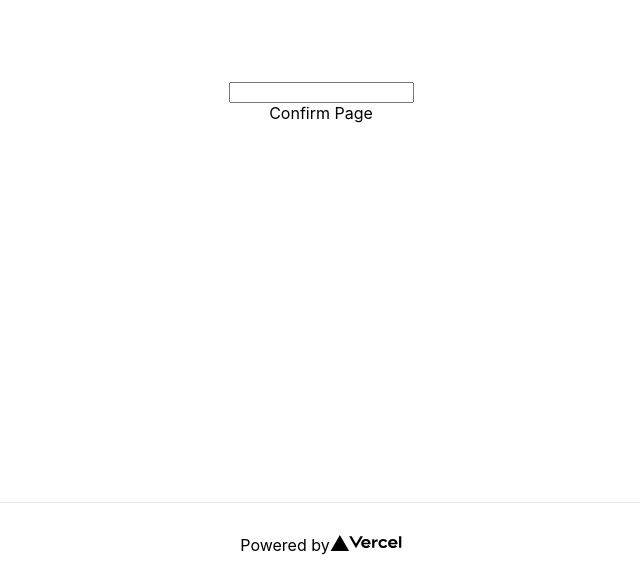
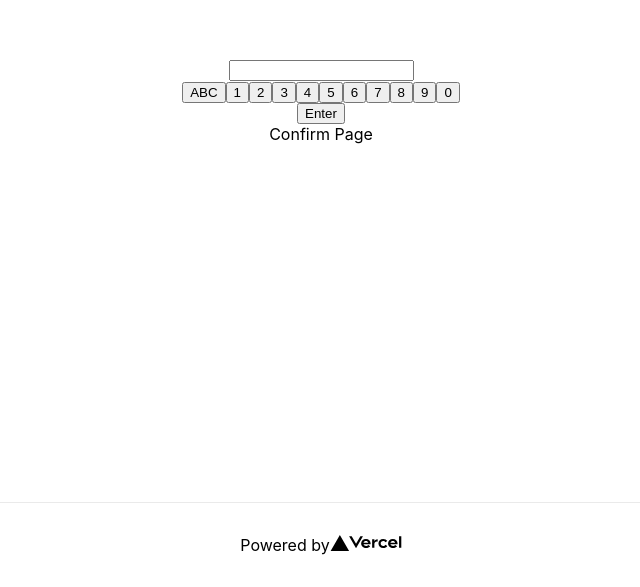
Before and after one commit to therazor113/Forklift-Next, a Next.js app: page / in a window 1280 px wide. Shown: the part 298-885 px from the top of the page, without its empty margins (319-959 px from the left). Built offline with nearby package versions, Linux system fonts and the light colour scheme.

Commit message:
working on keypad

```diff
--- a/components/context/UserContext/UserContext.js
+++ b/components/context/UserContext/index.js
@@ -1,4 +1,4 @@
-import { createContext, useState } from "react";
+import { createContext, useState } from "react"
 
 const UserContext = createContext()
 
--- /dev/null
+++ b/components/utilities/KeyPad/Key/index.js
@@ -0,0 +1,26 @@
+import { useState, useEffect } from "react"
+const Key = ({ keys, keyType, id, currentKey, onClick }) => {
+  const [index, setIndex] = useState(0)
+
+  const handleClick = () => {
+    if (keyType == 'ABC') {
+      onClick(keys, id)
+      setIndex(0)
+    } else {
+      setIndex(val => val + 1 >= keys.length ? 0 : val + 1)
+      onClick(keys[index], id)
+    }
+  }
+
+  useEffect(() => {
+		if (currentKey !== id) {
+			setIndex(0)
+		}
+	}, [currentKey, id])
+
+  return (
+    <button onClick={handleClick}>{keys.join('')}</button>
+  )
+}
+
+export default Key
--- /dev/null
+++ b/components/utilities/KeyPad/Keys/index.js
@@ -0,0 +1,70 @@
+import { useState, useEffect, useRef } from "react"
+import Key from "../Key"
+
+const letterArray = [
+  ['A', 'B', 'C'],
+  ['D', 'E', 'F'],
+  ['G', 'H', 'I'],
+  ['J', 'K', 'L'],
+  ['M', 'N', 'O'],
+  ['P', 'Q', 'R', 'S',],
+  ['T', 'U', 'V',],
+  ['W', 'X', 'Y', 'Z']
+]
+
+const numberArray = [
+  ['1'], ['2'], ['3'],
+  ['4'], ['5'], ['6'],
+  ['7'], ['8'], ['9'],
+  ['0']
+]
+
+const Keys = ({ inputRef, setInput }) => {
+  const [keyType, setKeyType] = useState('ABC')
+  const [keyArray, setKeyArray] = useState(numberArray)
+  const [currentKey, setCurrentKey] = useState(null)
+  const timerRef = useRef()
+
+  const handleKeyType = () => {
+    setKeyType(val => val == 'ABC' ? '123' : 'ABC')
+    setKeyArray(val => val == numberArray ? letterArray : numberArray)
+  }
+
+  const keyResetTimer = () => {
+    timerRef.current = setTimeout(() => {setCurrentKey(null), console.log(0)}, 650);
+  }
+
+  useEffect(() => {
+    return () => clearTimeout(timerRef.current)
+  }, []);
+
+  const handleClick = ( inputValue, keyId ) => {
+    clearTimeout(timerRef.current)
+	  setCurrentKey(keyId)
+    if (keyId == currentKey && isNaN(inputRef.current.value.slice(-1))) {
+      inputRef.current.value = inputRef.current.value.slice(0, -1) + inputValue
+    } else {
+      inputRef.current.value += inputValue
+    }
+    setInput(inputRef.current.value)
+    keyResetTimer()
+  }
+
+  return (
+    <main>
+      <button onClick={handleKeyType}>{keyType}</button>
+      {keyArray.map((keys, index) => (
+        <Key
+          key={`key-${index}`}
+          id={index}
+          currentKey={currentKey}
+          onClick={handleClick}
+          keyType={keyType}
+          keys={keys}
+          />
+      ))}
+    </main>
+  )
+}
+
+export default Keys
--- /dev/null
+++ b/components/utilities/Login/index.js
@@ -0,0 +1,43 @@
+import { useRouter } from 'next/router'
+import { useContext, useState, useRef } from "react"
+import UserContext from "../../context/UserContext"
+import Keys from '../KeyPad/Keys'
+
+const UserData = () => {
+  const { setUserData } = useContext(UserContext)
+  const [input, setInput] = useState(0)
+  const inputRef = useRef()
+  const router = useRouter()
+
+  const handleInput = () => {
+    setInput(inputRef.current.value)
+	}
+
+  const handleEnter = async () => {
+    try {
+      const req = await fetch(`api/NamesApi/${input}`)
+      const data = await req.json()
+      setUserData(data)
+      console.log(data)
+      router.push('/confirm')
+    } catch {
+      console.log('error')
+    }
+  }
+
+  const handleKeyUp = (e) => {
+    if (e.key === 'Enter') {
+      handleEnter()
+    }
+  }
+
+  return (
+    <>
+      <input ref={inputRef} onChange={handleInput} onKeyUp={handleKeyUp} />
+      <Keys inputRef={inputRef} setInput={setInput}/>
+      <button onClick={handleEnter}>Enter</button>
+    </>
+  )
+}
+
+export default UserData
--- a/components/utilities/UserData/index.js
+++ /dev/null
@@ -1,33 +0,0 @@
-import { useRouter } from 'next/router'
-import { useContext, useState } from "react"
-import UserContext from "../../context/UserContext/UserContext"
-
-const UserData = () => {
-  const [input, setInput] = useState(null)
-  const { setUserData } = useContext(UserContext)
-  const router = useRouter()
-
-  const handleInput = (e) => {
-		setInput(e.target.value)
-	}
-
-  const handleKeyUp = async (e) => {
-    if (e.key === 'Enter') {
-      try {
-        const req = await fetch(`api/NamesApi/${input}`)
-        const data = await req.json()
-        setUserData(data)
-        console.log(data)
-        router.push('/confirm')
-      } catch {
-        console.log('error')
-      }
-    }
-  }
-
-  return (
-    <input onChange={handleInput} onKeyUp={handleKeyUp} />
-  )
-}
-
-export default UserData
--- a/pages/confirm.js
+++ b/pages/confirm.js
@@ -1,7 +1,7 @@
 import { useContext } from 'react'
 import Link from 'next/link'
 import Layout from "../components/core/Layout"
-import UserContext from '../components/context/UserContext/UserContext'
+import UserContext from '../components/context/UserContext'
 
 const Confirm = () => {
 
--- a/pages/index.js
+++ b/pages/index.js
@@ -1,11 +1,11 @@
 import Link from 'next/link'
 import Layout from '../components/core/Layout'
-import UserData from '../components/utilities/UserData'
+import Login from '../components/utilities/Login'
 
 const Home = () => {
   return (
 			<Layout>
-				<UserData />
+				<Login />
 				<Link href='/confirm'>
 					<a>Confirm Page</a>
 				</Link>
```
Also changed, not shown: pages/_app.js (+4 -4 lines).
